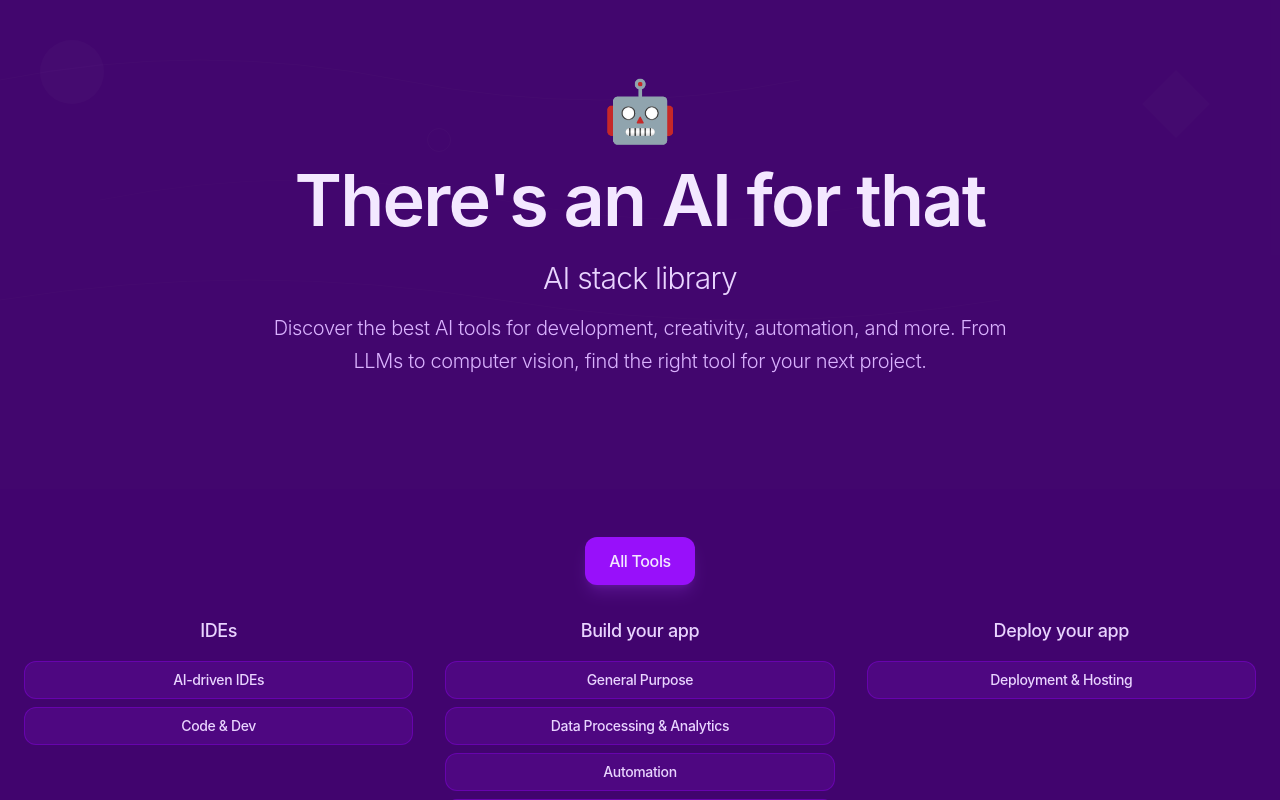
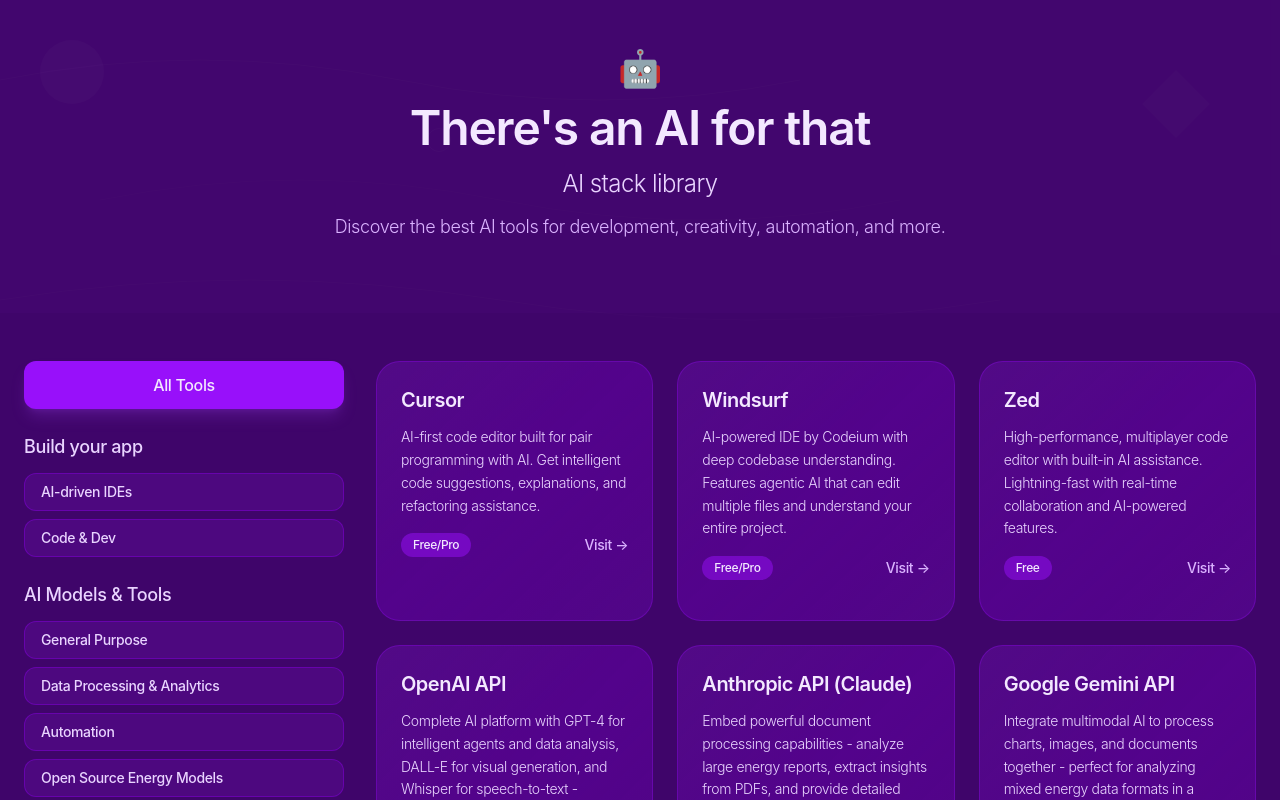
Before and after one commit to omriland/ai-hackathon, a Next.js app: page /ai_stack in a window 1280 px wide. Shown: the top 800 px of the page. Built offline with nearby package versions, Linux system fonts and the light colour scheme.

Commit message:
Revamp AIStack page layout by adjusting header styles, reorganizing category filters, and enhancing tool display for improved user experience and readability.

```diff
--- a/src/app/ai_stack/page.tsx
+++ b/src/app/ai_stack/page.tsx
@@ -345,31 +345,34 @@
       <div className="relative z-10">
         {/* Header */}
         <div className="bg-purple-900/20">
-          <div className="max-w-7xl mx-auto px-6 py-20 text-center">
-            <div className="mb-8">
-              <span className="text-6xl mb-6 block">🤖</span>
-              <h1 className="text-6xl md:text-7xl font-semibold text-purple-100 tracking-tight leading-none mb-6">
+          <div className="max-w-7xl mx-auto px-6 py-12 text-center">
+            <div className="mb-6">
+              <span className="text-4xl mb-4 block">🤖</span>
+              <h1 className="text-4xl md:text-5xl font-semibold text-purple-100 tracking-tight leading-none mb-4">
                 There's an AI for that
               </h1>
-              <p className="text-2xl md:text-3xl text-purple-200 font-light tracking-tight mb-4">
+              <p className="text-xl md:text-2xl text-purple-200 font-light tracking-tight mb-3">
                 AI stack library
               </p>
-              <p className="text-xl text-purple-300 font-light max-w-3xl mx-auto leading-relaxed">
+              <p className="text-lg text-purple-300 font-light max-w-2xl mx-auto leading-relaxed">
                 Discover the best AI tools for development, creativity, automation, and more.
-                From LLMs to computer vision, find the right tool for your next project.
               </p>
             </div>
           </div>
         </div>
 
-        {/* Category Filter */}
-        <div className="bg-purple-800/10">
+        {/* Main Content with Sidebar */}
+        <div className="bg-purple-900/10">
           <div className="max-w-7xl mx-auto px-6 py-12">
+            <div className="flex gap-8">
+              {/* Left Sidebar - Filters */}
+              <div className="w-80 flex-shrink-0">
+                <div className="sticky top-8">
                   {/* All Tools Button */}
-            <div className="flex justify-center mb-8">
+                  <div className="mb-6">
                     <button
                       onClick={() => setSelectedCategory('all')}
-                className={`px-6 py-3 rounded-xl font-medium transition-all duration-300 text-base ${
+                      className={`w-full px-4 py-3 rounded-xl font-medium transition-all duration-300 text-base ${
                         selectedCategory === 'all'
                           ? 'bg-purple-600 text-purple-100 shadow-lg shadow-purple-500/20'
                           : 'bg-purple-800/30 text-purple-200 hover:bg-purple-700/40 border border-purple-700/50'
@@ -379,15 +382,15 @@
                     </button>
                   </div>
 
-            {/* Three Groups */}
-            <div className="grid md:grid-cols-3 gap-8">
+                  {/* Filter Groups */}
+                  <div className="space-y-6">
                     {/* IDEs Group */}
-              <div className="text-center">
-                <h3 className="text-lg font-medium text-purple-200 mb-4">IDEs</h3>
-                <div className="flex flex-col gap-2">
+                    <div>
+                      <h3 className="text-lg font-medium text-purple-200 mb-3">Build your app</h3>
+                      <div className="space-y-2">
                         <button
                           onClick={() => setSelectedCategory('ides')}
-                    className={`px-4 py-2 rounded-xl font-medium transition-all duration-300 text-sm ${
+                          className={`w-full px-4 py-2 rounded-xl font-medium transition-all duration-300 text-sm text-left ${
                             selectedCategory === 'ides'
                               ? 'bg-purple-600 text-purple-100 shadow-lg shadow-purple-500/20'
                               : 'bg-purple-800/30 text-purple-200 hover:bg-purple-700/40 border border-purple-700/50'
@@ -397,7 +400,7 @@
                         </button>
                         <button
                           onClick={() => setSelectedCategory('code')}
-                    className={`px-4 py-2 rounded-xl font-medium transition-all duration-300 text-sm ${
+                          className={`w-full px-4 py-2 rounded-xl font-medium transition-all duration-300 text-sm text-left ${
                             selectedCategory === 'code'
                               ? 'bg-purple-600 text-purple-100 shadow-lg shadow-purple-500/20'
                               : 'bg-purple-800/30 text-purple-200 hover:bg-purple-700/40 border border-purple-700/50'
@@ -409,12 +412,12 @@
                     </div>
 
                     {/* Build Your App Group */}
-              <div className="text-center">
-                <h3 className="text-lg font-medium text-purple-200 mb-4">Build your app</h3>
-                <div className="flex flex-col gap-2">
+                    <div>
+                      <h3 className="text-lg font-medium text-purple-200 mb-3">AI Models & Tools</h3>
+                      <div className="space-y-2">
                         <button
                           onClick={() => setSelectedCategory('general')}
-                    className={`px-4 py-2 rounded-xl font-medium transition-all duration-300 text-sm ${
+                          className={`w-full px-4 py-2 rounded-xl font-medium transition-all duration-300 text-sm text-left ${
                             selectedCategory === 'general'
                               ? 'bg-purple-600 text-purple-100 shadow-lg shadow-purple-500/20'
                               : 'bg-purple-800/30 text-purple-200 hover:bg-purple-700/40 border border-purple-700/50'
@@ -424,7 +427,7 @@
                         </button>
                         <button
                           onClick={() => setSelectedCategory('data')}
-                    className={`px-4 py-2 rounded-xl font-medium transition-all duration-300 text-sm ${
+                          className={`w-full px-4 py-2 rounded-xl font-medium transition-all duration-300 text-sm text-left ${
                             selectedCategory === 'data'
                               ? 'bg-purple-600 text-purple-100 shadow-lg shadow-purple-500/20'
                               : 'bg-purple-800/30 text-purple-200 hover:bg-purple-700/40 border border-purple-700/50'
@@ -434,7 +437,7 @@
                         </button>
                         <button
                           onClick={() => setSelectedCategory('automation')}
-                    className={`px-4 py-2 rounded-xl font-medium transition-all duration-300 text-sm ${
+                          className={`w-full px-4 py-2 rounded-xl font-medium transition-all duration-300 text-sm text-left ${
                             selectedCategory === 'automation'
                               ? 'bg-purple-600 text-purple-100 shadow-lg shadow-purple-500/20'
                               : 'bg-purple-800/30 text-purple-200 hover:bg-purple-700/40 border border-purple-700/50'
@@ -444,7 +447,7 @@
                         </button>
                         <button
                           onClick={() => setSelectedCategory('energy')}
-                    className={`px-4 py-2 rounded-xl font-medium transition-all duration-300 text-sm ${
+                          className={`w-full px-4 py-2 rounded-xl font-medium transition-all duration-300 text-sm text-left ${
                             selectedCategory === 'energy'
                               ? 'bg-purple-600 text-purple-100 shadow-lg shadow-purple-500/20'
                               : 'bg-purple-800/30 text-purple-200 hover:bg-purple-700/40 border border-purple-700/50'
@@ -456,12 +459,12 @@
                     </div>
 
                     {/* Deploy Your App Group */}
-              <div className="text-center">
-                <h3 className="text-lg font-medium text-purple-200 mb-4">Deploy your app</h3>
-                <div className="flex flex-col gap-2">
+                    <div>
+                      <h3 className="text-lg font-medium text-purple-200 mb-3">Deploy your app</h3>
+                      <div className="space-y-2">
                         <button
                           onClick={() => setSelectedCategory('deployment')}
-                    className={`px-4 py-2 rounded-xl font-medium transition-all duration-300 text-sm ${
+                          className={`w-full px-4 py-2 rounded-xl font-medium transition-all duration-300 text-sm text-left ${
                             selectedCategory === 'deployment'
                               ? 'bg-purple-600 text-purple-100 shadow-lg shadow-purple-500/20'
                               : 'bg-purple-800/30 text-purple-200 hover:bg-purple-700/40 border border-purple-700/50'
@@ -475,10 +478,11 @@
                 </div>
               </div>
 
+              {/* Right Content - AI Disclaimer and Tools */}
+              <div className="flex-1">
                 {/* AI Disclaimer for Energy Models */}
                 {selectedCategory === 'energy' && (
-          <div className="bg-purple-800/20">
-            <div className="max-w-7xl mx-auto px-6 py-8">
+                  <div className="mb-8">
                     <div className="bg-purple-700/30 border border-purple-600/40 rounded-2xl p-6 text-center">
                       <p className="text-purple-200 text-sm md:text-base font-light leading-relaxed">
                         <span className="font-medium text-purple-100">AI-Generated Content:</span> This section was built by AI and its data is a result of AI research.
@@ -486,28 +490,25 @@
                       </p>
                     </div>
                   </div>
-          </div>
                 )}
 
                 {/* Tools Grid */}
-        <div className="bg-purple-900/10">
-          <div className="max-w-7xl mx-auto px-6 py-20">
-            <div className="grid md:grid-cols-2 lg:grid-cols-3 gap-8">
+                <div className="grid md:grid-cols-2 lg:grid-cols-3 gap-6">
                   {filteredTools.map((tool, index) => (
                     <div
                       key={index}
-                  className="bg-gradient-to-br from-purple-800/40 via-purple-700/30 to-purple-600/20 rounded-3xl p-8 border border-purple-600/30 hover:border-purple-500/50 transition-all duration-300 hover:shadow-xl hover:shadow-purple-500/10 group"
+                      className="bg-gradient-to-br from-purple-800/40 via-purple-700/30 to-purple-600/20 rounded-3xl p-6 border border-purple-600/30 hover:border-purple-500/50 transition-all duration-300 hover:shadow-xl hover:shadow-purple-500/10 group"
                     >
-                  <div className="mb-6">
-                    <h3 className="text-2xl font-semibold text-purple-100 mb-3 tracking-tight group-hover:text-white transition-colors">
+                      <div className="mb-4">
+                        <h3 className="text-xl font-semibold text-purple-100 mb-3 tracking-tight group-hover:text-white transition-colors">
                           {tool.name}
                         </h3>
-                    <p className="text-purple-200 font-light leading-relaxed mb-4">
+                        <p className="text-purple-200 font-light leading-relaxed mb-4 text-sm">
                           {tool.description}
                         </p>
 
-                    <div className="flex items-center justify-between mb-4">
-                      <span className="bg-purple-600/50 text-purple-100 text-sm font-medium px-3 py-1 rounded-full">
+                        <div className="flex items-center justify-between">
+                          <span className="bg-purple-600/50 text-purple-100 text-xs font-medium px-3 py-1 rounded-full">
                             {tool.pricing}
                           </span>
                           <a
@@ -527,5 +528,7 @@
             </div>
           </div>
         </div>
+      </div>
+    </div>
   );
 }
```
Lines whose indentation alone changed are shown as unchanged.
